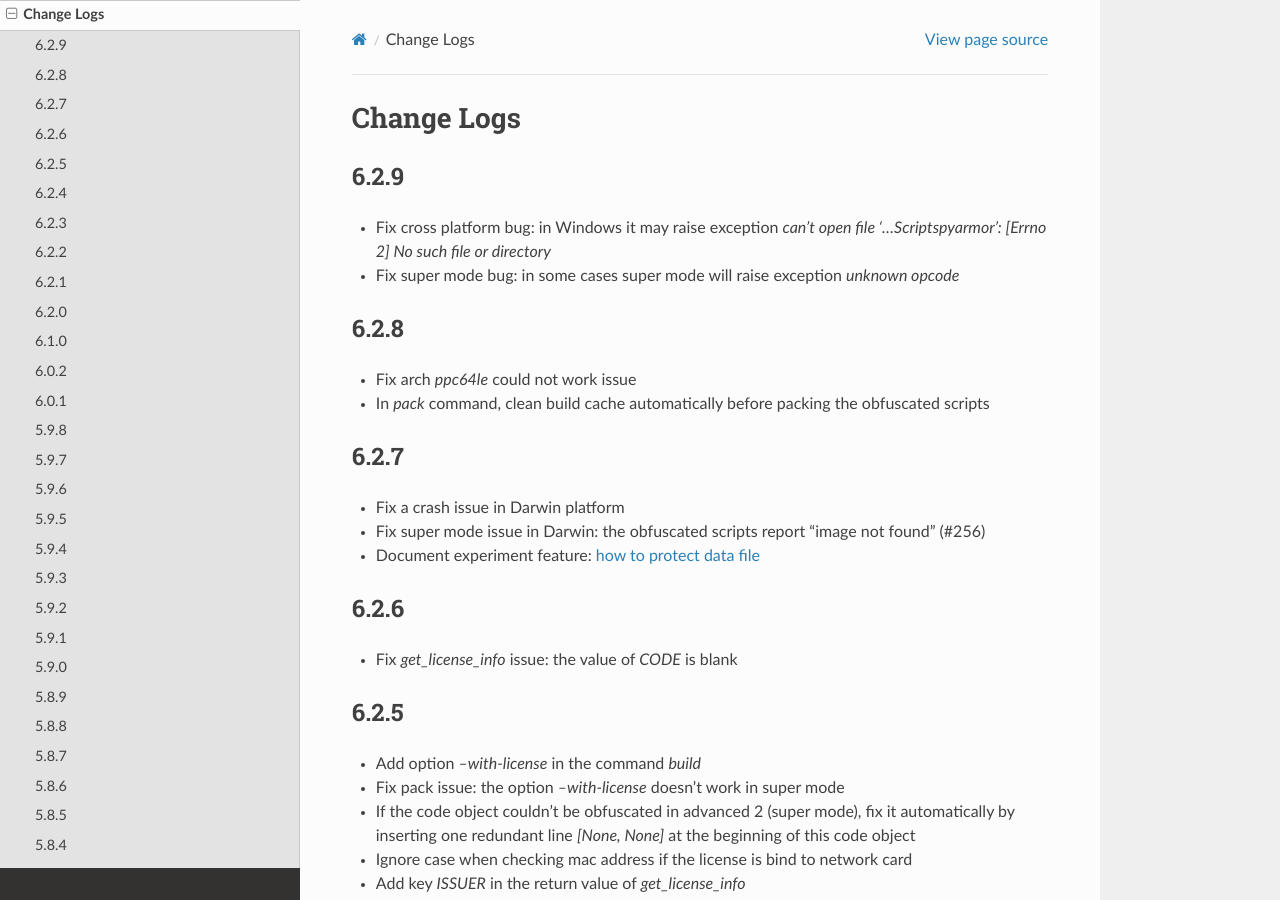
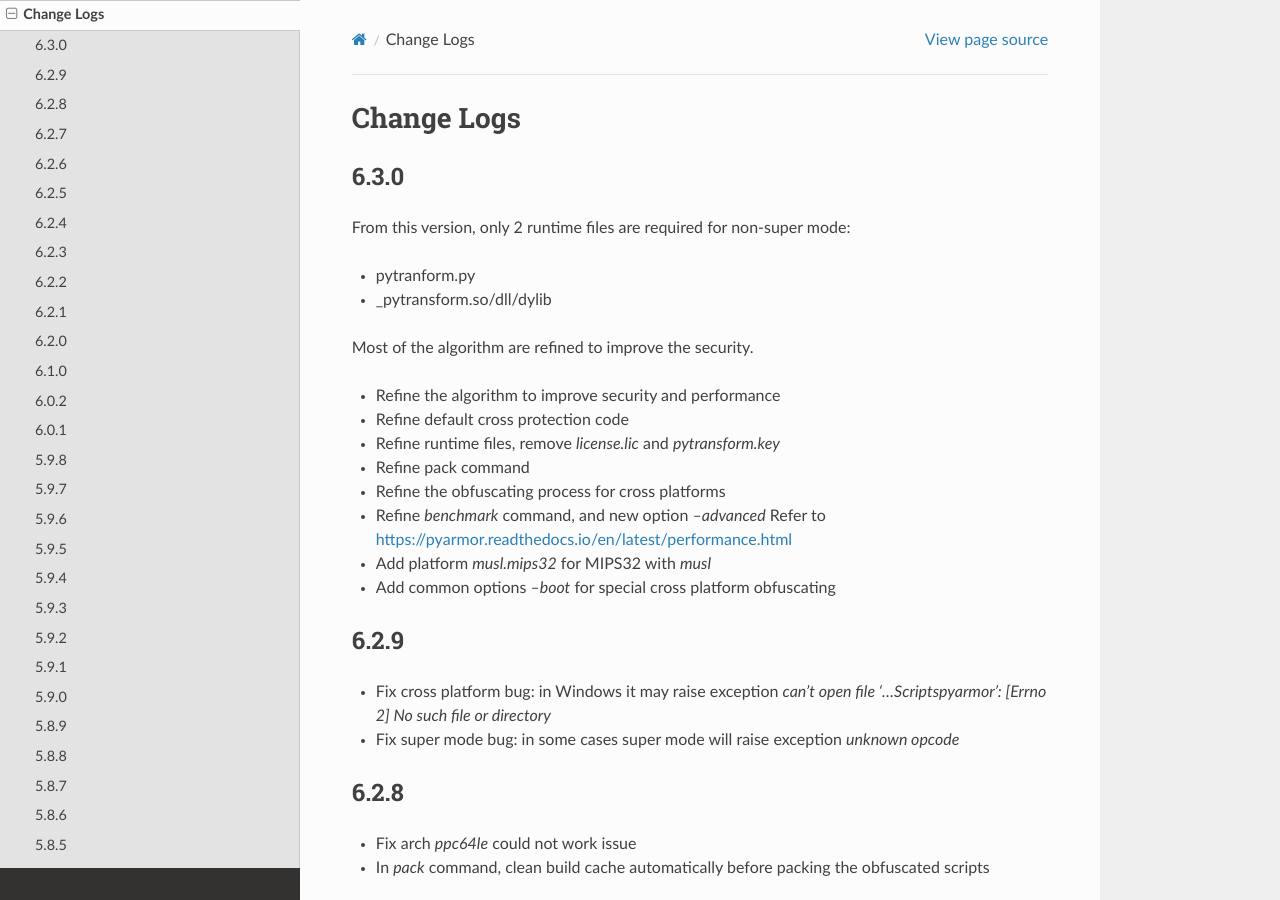
Before and after one commit to dashingsoft/pyarmor, a Sphinx documentation site: the page built from docs/change-logs.rst, in a window 1280 px wide and 900 px high. Built offline with Sphinx 7.4.7 and the Read the Docs theme 2.0.0, drawn with Linux system fonts in a browser that asks for light colours.

Commit message:
Add change logs

```diff
--- a/docs/change-logs.rst
+++ b/docs/change-logs.rst
@@ -2,6 +2,25 @@
 
 Change Logs
 ===========
+
+6.3.0
+-----
+From this version, only 2 runtime files are required for non-super mode:
+
+* pytranform.py
+* _pytransform.so/dll/dylib
+
+Most of the algorithm are refined to improve the security.
+
+* Refine the algorithm to improve security and performance
+* Refine default cross protection code
+* Refine runtime files, remove `license.lic` and `pytransform.key`
+* Refine pack command
+* Refine the obfuscating process for cross platforms
+* Refine `benchmark` command, and new option `--advanced`
+  Refer to https://pyarmor.readthedocs.io/en/latest/performance.html
+* Add platform `musl.mips32` for MIPS32 with `musl`
+* Add common options `--boot` for special cross platform obfuscating
 
 6.2.9
 -----
```
